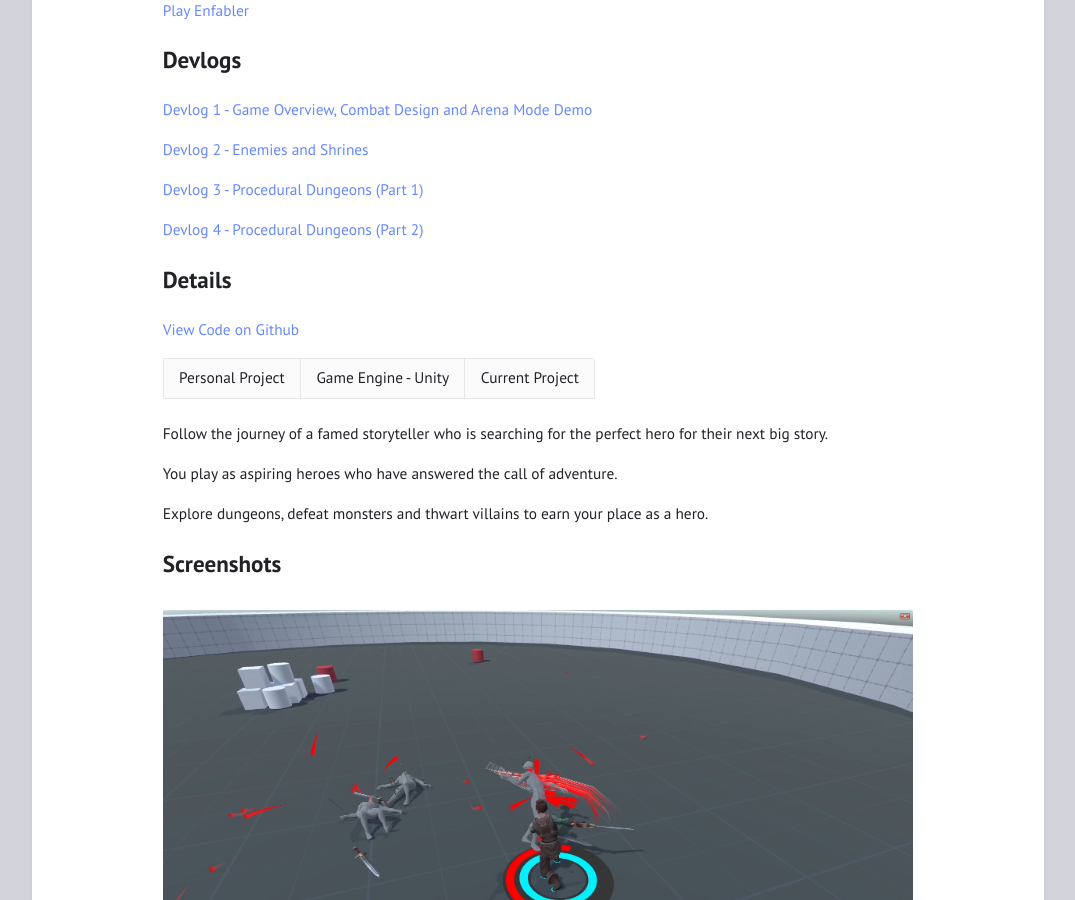
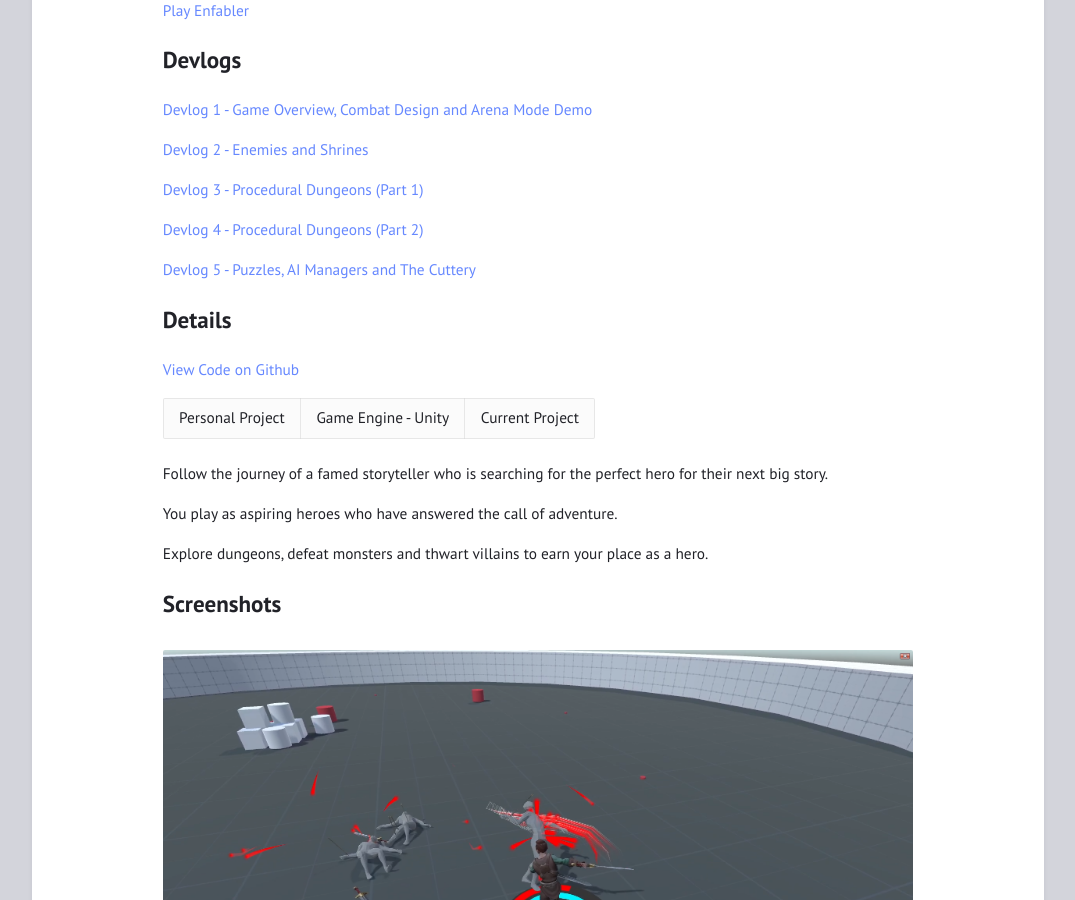
Before and after one commit to andrewscott02/andrewscott02.github.io, a Jekyll site: the page built from projects/enfabler.md, in a window 1280 px wide and 900 px high, scrolled down 632 px. Shown: the whole window, without its empty margins (102-1177 px from the left). Built offline with Jekyll 4.4.1, drawn with Linux system fonts in a browser that asks for light colours.

Commit message:
Update enfabler.md

```diff
--- a/projects/enfabler.md
+++ b/projects/enfabler.md
@@ -17,6 +17,8 @@ permalink: /projects/enfabler
 [Devlog 3 - Procedural Dungeons (Part 1)](https://andrewscott02.github.io/enfabler3/)
 
 [Devlog 4 - Procedural Dungeons (Part 2)](https://andrewscott02.github.io/enfabler4/)
+
+[Devlog 5 - Puzzles, AI Managers and The Cuttery](https://andrewscott02.github.io/enfabler5/)
 
 ## Details
 
```
